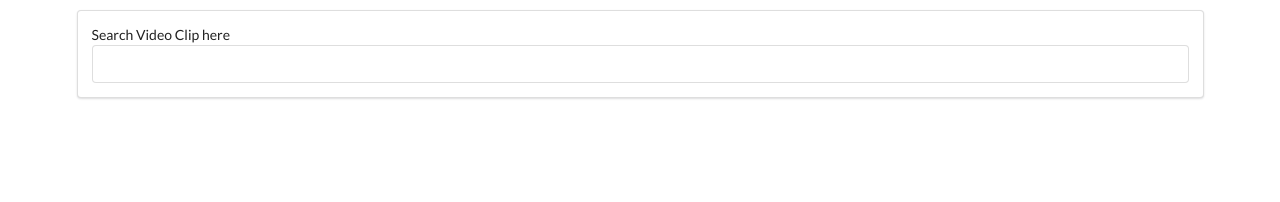
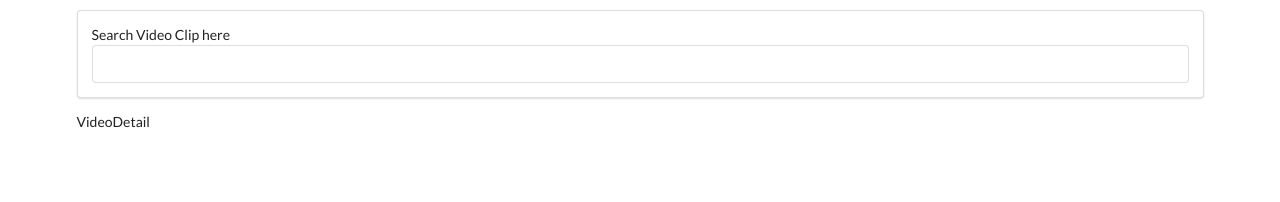
Before and after one commit to joyjsmun/youtube, a React (Create React App) app: page / in a window 1280 px wide. Shown: the top 202 px of the page. Built offline with nearby package versions, Linux system fonts and the light colour scheme.

Commit message:
ADD: VideoDetail component

```diff
--- a/src/component/App.js
+++ b/src/component/App.js
@@ -2,6 +2,7 @@ import React from 'react';
 import SearchBar from './SearchBar';
 import youtube from '../apis/youtube';
 import VideoList from './VideoList';
+import VideoDetail from './VideoDetail';
 
 class App extends React.Component{
     state= {videos:[]}
@@ -19,6 +20,7 @@ class App extends React.Component{
         return(
             <div className="ui container" style={{marginTop:'10px'}}>
                 <SearchBar onSearch = {this.searchTerm}/>
+                <VideoDetail />
                 <VideoList videos= {this.state.videos}/>
             </div>
         )
--- a/src/component/VideoDetail.js
+++ b/src/component/VideoDetail.js
@@ -0,0 +1,9 @@
+import React from 'react';
+
+const VideoDetail = () => {
+    return(
+        <div>VideoDetail</div>
+    )
+}
+
+export default VideoDetail;
```
